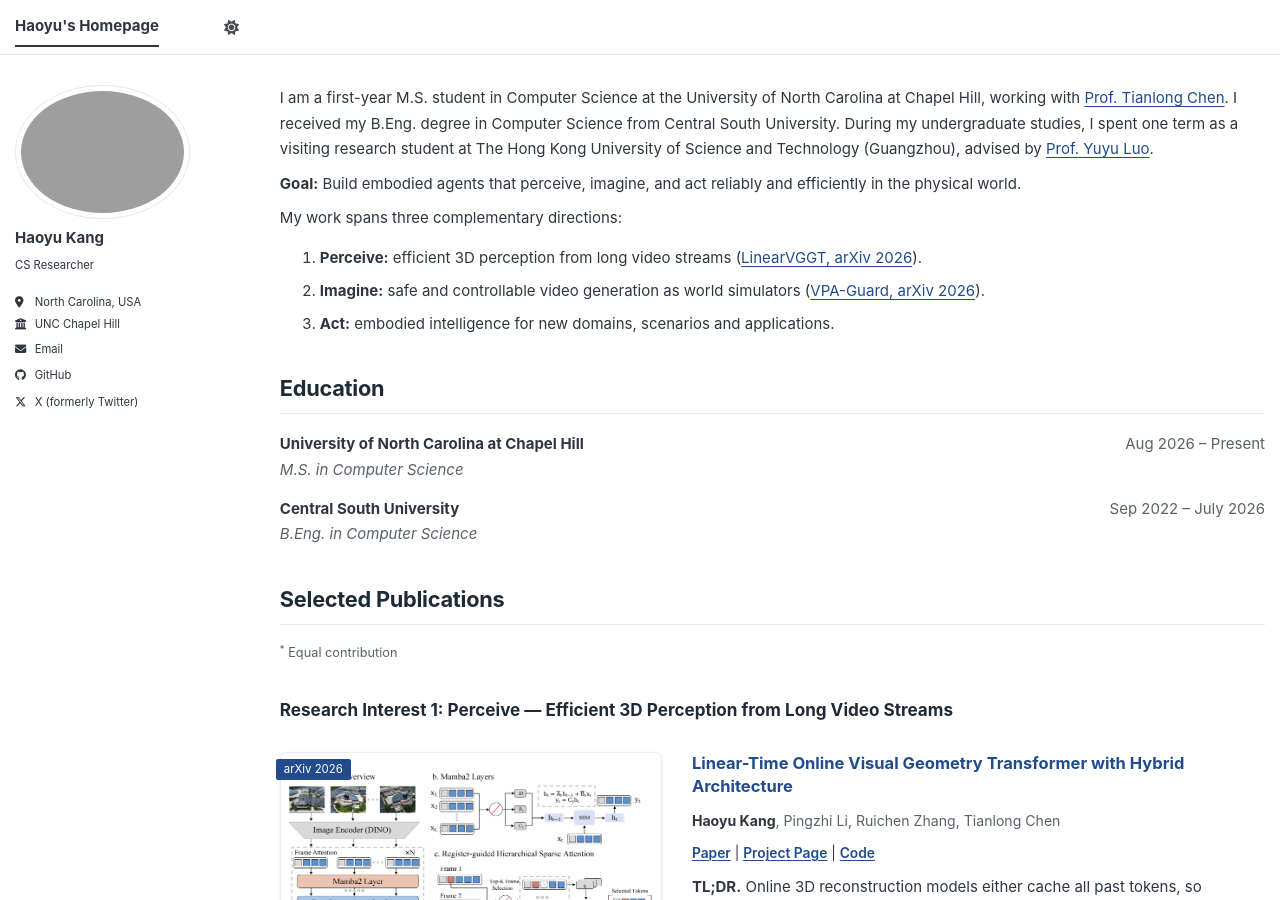
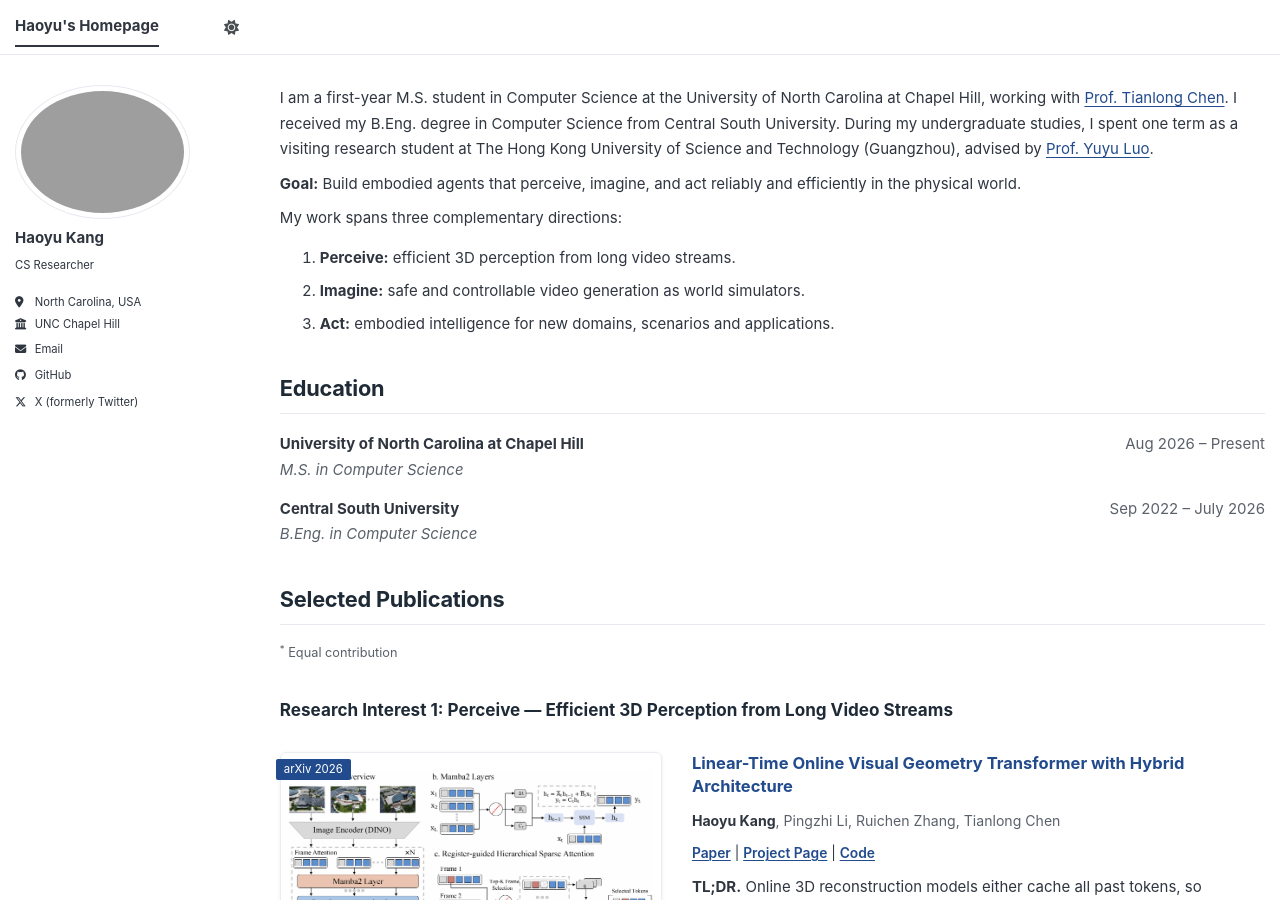
Before and after one commit to HaoyuLucasKang/HaoyuLucasKang.github.io, a Jekyll site: the page built from _pages/about.md, in a window 1280 px wide and 900 px high. Built offline with Jekyll 4.4.1, drawn with Linux system fonts in a browser that asks for light colours; a script bundle is joined from its source files by our own code; library files that are not in the unit come from our copies.

Commit message:
Homepage: remove paper links from the Perceive and Imagine lines
Co-Authored-By: Claude Opus 5.5 <noreply@anthropic.com>

```diff
--- a/_pages/about.md
+++ b/_pages/about.md
@@ -12,8 +12,8 @@ I am a first-year M.S. student in Computer Science at the University of North Ca
 
 My work spans three complementary directions:
 
-1. **Perceive:** efficient 3D perception from long video streams ([LinearVGGT, arXiv 2026](#linearvggt)).
-2. **Imagine:** safe and controllable video generation as world simulators ([VPA-Guard, arXiv 2026](#vpa-guard)).
+1. **Perceive:** efficient 3D perception from long video streams.
+2. **Imagine:** safe and controllable video generation as world simulators.
 3. **Act:** embodied intelligence for new domains, scenarios and applications.
 
 <h2 class="section-heading" id="education">Education</h2>
```
